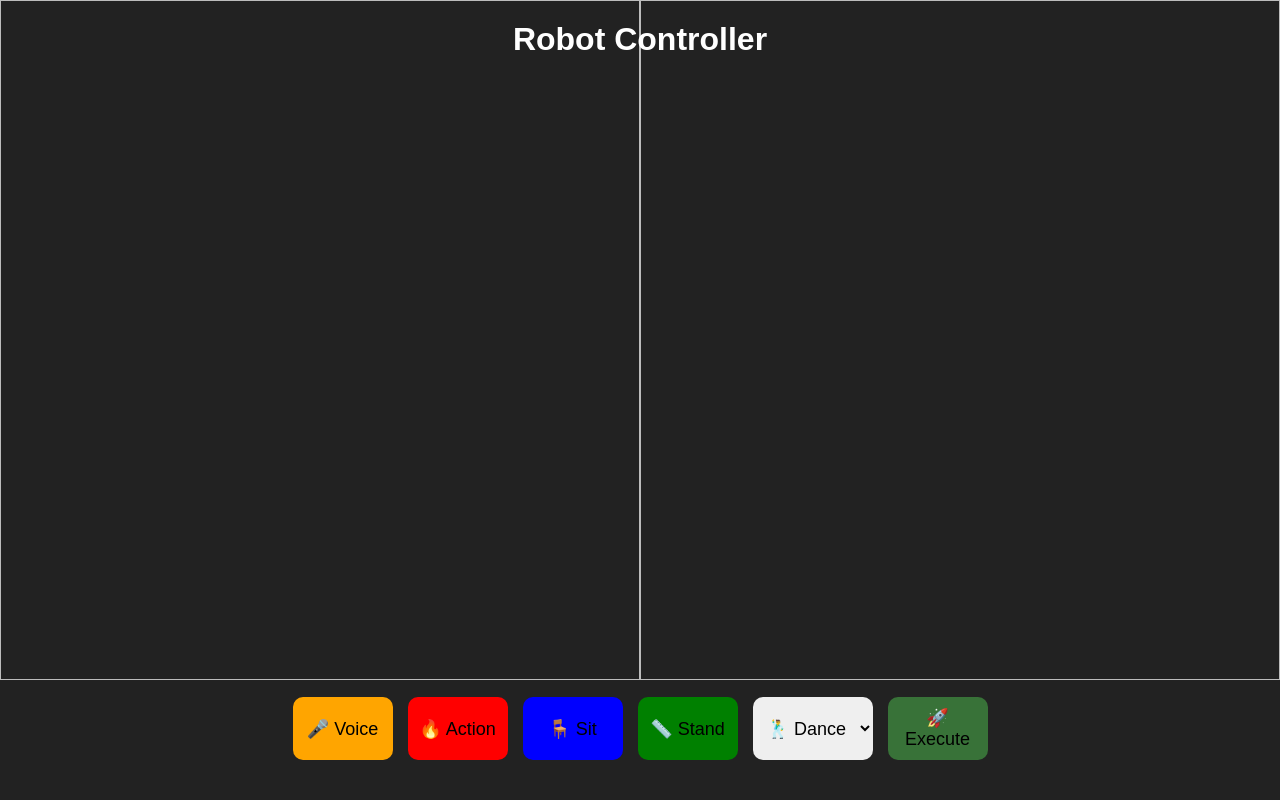
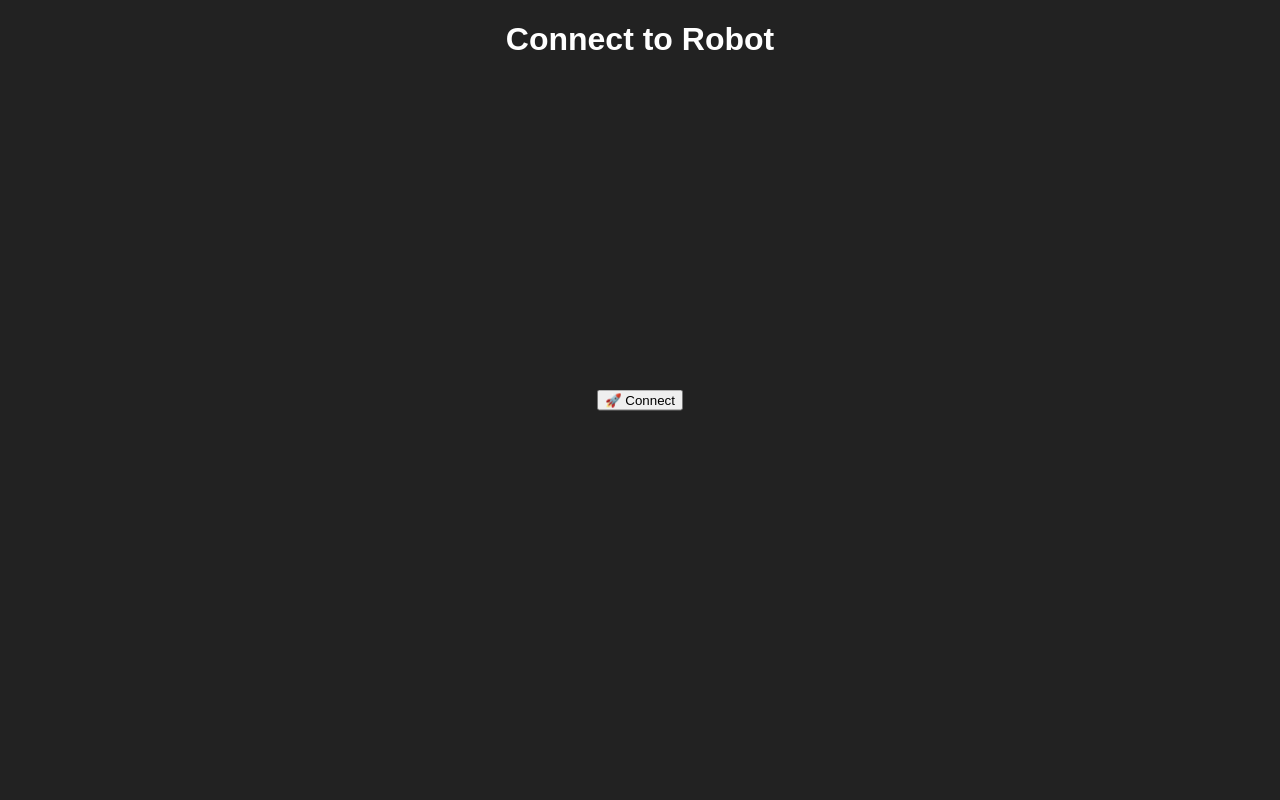
Before and after one commit to miker2/go2_browser_control, a Flask app: page / in a window 1280 px wide. Run offline with Flask 3, Linux system fonts and the light colour scheme; some libraries are stand-ins or nearby versions.

Commit message:
Adds a new connection page (stubbed out) in addition to the control page

```diff
--- a/backend/app.py
+++ b/backend/app.py
@@ -1,7 +1,7 @@
 # import eventlet
 # from eventlet import wsgi
 from flask import Flask, render_template
-from flask_socketio import SocketIO
+from flask_socketio import SocketIO, emit
 
 import os
 
@@ -11,11 +11,21 @@ FRONTEND_DIR = os.path.abspath(os.path.join(BASE_DIR, '../frontend'))
 app = Flask(__name__,
             template_folder=os.path.join(FRONTEND_DIR, 'templates'),
             static_folder=os.path.join(FRONTEND_DIR, 'static'))
-socketio = SocketIO(app, async_mode='eventlet', cors_allowed_origins="*") # Important for local development
+socketio = SocketIO(
+    app,
+    cors_allowed_origins="*", # Important for local development
+    async_mode='eventlet',
+)
 
-@socketio.on('connect')
-def handle_connect():
+@socketio.on('connect-to-robot')
+def handle_connect(data):
     print('Client connected')
+    # Execute the code here to connect to the WebRTC client and
+    # Display info to the user during the connection process.
+    # Once the connection is established, send a message to the client
+    # and render the control.html template.
+
+    emit('render_response', { 'data': "connection info here!" })
 
 @socketio.on('joystick')
 def handle_joystick(data):
@@ -25,18 +35,21 @@ def handle_joystick(data):
     print(f"Joystick {joystick}: x={x}, y={y}")
     # ... robot control logic ...
 
-@socketio.on('command')
-def handle_command(command):
-    print(f"Received command: {command}")
-    # ... robot control logic ...
-
 @app.route('/')
 def index():
     return render_template('index.html')
 
+@app.route('/control')
+def control():
+    return render_template('control.html')
+
 @socketio.on("move")
 def handle_move(data):
     print(f"Move joystick: X={data['x']}, Y={data['y']}")
+
+@socketio.on("rotate")
+def handle_rotate(data):
+    print(f"Rotate joystick: X={data['x']}, Y={data['y']}")
 
 @socketio.on("joystick_touch_start")
 def handle_joystick_touch_start(data):
@@ -50,9 +63,10 @@ def handle_joystick_create(data):
 def handle_joystick_destroy(data):
     print("joystick_destroy", data)
 
-@socketio.on("rotate")
-def handle_rotate(data):
-    print(f"Rotate joystick: X={data['x']}, Y={data['y']}")
+@socketio.on('command')
+def handle_command(command):
+    print(f"Received command: {command}")
+    # ... robot control logic ...
 
 @socketio.on("action")
 def handle_action(data):
--- /dev/null
+++ b/frontend/static/common.css
@@ -0,0 +1,16 @@
+body {
+    margin: 0;
+    overflow: hidden;
+    background: #222;
+    color: white;
+    font-family: Arial, sans-serif;
+    text-align: center;
+    display: flex;
+    flex-direction: column;
+    justify-content: space-between;
+    align-items: center;
+    height: 100vh;
+    width: 100vw;
+    user-select: none;
+    -webkit-user-select: none;
+}
--- /dev/null
+++ b/frontend/static/connect_style.css
@@ -0,0 +1,22 @@
+@import url('common.css');
+
+.launch-zone {
+    position: fixed;
+    top: 50%;
+    left: 50%;
+    transform: translate(-50%, -50%);
+    display: flex;
+    flex-direction: column;
+    gap: 15px;
+    align-items: center;
+}
+
+.connect-button {
+    padding: 10px 10px;
+    font-size: 18px;
+    border: none;
+    border-radius: 10px;
+    cursor: pointer;
+    transition: background 0.3s ease;
+    width: 200px;
+}
--- /dev/null
+++ b/frontend/static/launch.js
@@ -0,0 +1,22 @@
+var socket = io();
+
+function isTouchDevice() {
+    return (('ontouchstart' in window) ||
+       (navigator.maxTouchPoints > 0) ||
+       (navigator.msMaxTouchPoints > 0));
+}
+
+document.getElementById('connect-button').addEventListener('click', function() {
+    console.log('Ready to connect');
+    socket.emit('connect-to-robot', { });
+
+    // TODO: add some indication of the connection status to the user
+
+});
+
+socket.on('render_response', function(data) {
+    // Update page data here as connection is established
+    console.log('Received data:', data);
+
+    window.location.href = '/control';
+});
--- a/frontend/templates/index.html
+++ b/frontend/templates/index.html
@@ -3,43 +3,23 @@
 <head>
     <meta charset="UTF-8">
     <meta name="viewport" content="width=device-width, initial-scale=1.0, orientation=landscape">
-    <title>Robot Controller</title>
+    <title>Connect to Robot</title>
 
     <script src="https://cdnjs.cloudflare.com/ajax/libs/socket.io/4.5.4/socket.io.js"></script>
-    <script src="https://cdn.jsdelivr.net/npm/nipplejs@0.9.0/dist/nipplejs.min.js"></script>
 
-    <link rel="stylesheet" href="{{ url_for('static', filename='style.css') }}">
+    <link rel="stylesheet" href="{{ url_for('static', filename='connect_style.css') }}">
 </head>
 <body>
+    <div id="content">
 
-    <h1>Robot Controller</h1>
+        <h1>Connect to Robot</h1>
 
-    <!-- Joystick Zones -->
-    <div id="joystick-zone-left" class="joystick-zone"></div>
-    <div id="joystick-zone-right" class="joystick-zone"></div>
+        <!-- Launch Zone -->
+        <div id="button-container" class="launch-zone">
+            <button id="connect-button" class="launch-button">🚀 Connect</button>
+        </div>
 
-    <!-- Joystick Feedback -->
-    <div id="joystick-feedback-left" class="joystick-feedback"></div>
-    <div id="joystick-feedback-right" class="joystick-feedback"></div>
-
-    <!-- Buttons -->
-    <div class="button-container">
-        <button id="voice-button" class="control-button">🎤 Voice</button>
-        <button id="action-button" class="control-button">🔥 Action</button>
-        <button id="sit-button" class="control-button">🪑 Sit</button>
-        <button id="stand-button" class="control-button">📏 Stand</button>
-        <!-- Add a dropdown for selecting a specific action -->
-        <select id="action-select" class="action-dropdown">
-            <option value="dance">🕺 Dance</option>
-            <option value="pounce">🐯 Pounce</option>
-            <option value="greet">👋 Greet</option>
-            <option value="jump">🪂 Jump</option>
-            <option value="love">❤️ Love</option>
-        </select>
-        <button id="execute-button" class="control-button">🚀 Execute</button>
+        <script src="{{ url_for('static', filename='launch.js') }}"></script>
     </div>
-
-    <script src="{{ url_for('static', filename='script.js') }}"></script>
-
 </body>
 </html>
```
Also changed, not shown: frontend/templates/control.html (added, +45 -0 lines).
